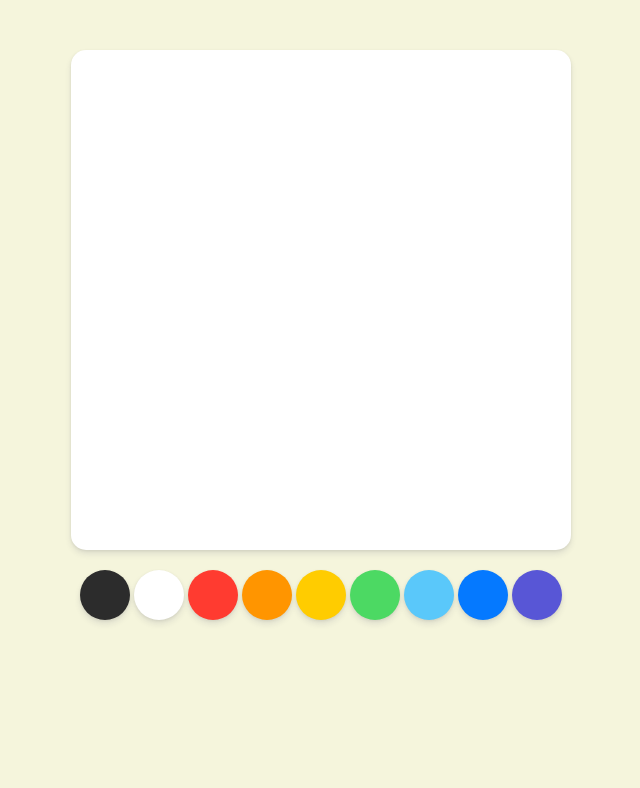
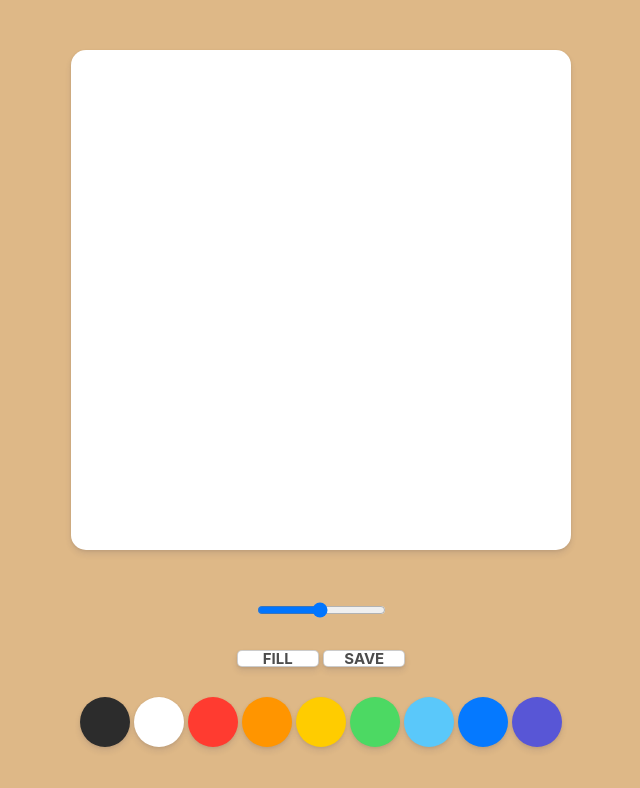
Before and after one commit to LeeSe0702/LeeSePaintZone, a plain HTML site: page index.html in a window 1280 px wide. Shown: the whole page, without its empty margins (319-959 px from the left). Drawn offline with Linux system fonts and the light colour scheme.

Commit message:
화면 다 그렸다 끝끝 이제 JS

```diff
--- a/index.html
+++ b/index.html
@@ -10,6 +10,13 @@
     <body>
         <canvas id="js-canvas" class="canvas"></canvas>
         <div class="controls">
+            <div class="controls_range">
+                <input type="range" id="jsRange" min="0.1" max="5.0" value="2.5" step="0.1" />
+            </div>
+            <div class="contorls_btns">
+                <button id="jsMode">Fill</button>
+                <button id="jsSave">Save</button>
+            </div>
             <div class="controls_colors" id="js-colors">
                 <div class="controls_color" style="background-color: #2c2c2c"></div>
                 <div class="controls_color" style="background-color: white"></div>
--- a/style.css
+++ b/style.css
@@ -2,7 +2,7 @@
 /* 브라우저 기본 설정(Margin 등..) 없애주는 reset.css !! */
 
 body {
-    background-color: beige;
+    background-color: burlywood;
     font-family: -apple-system, BlinkMacSystemFont, "Segoe UI", Roboto, Oxygen, Ubuntu, Cantarell, "Open Sans", "Helvetica Neue", sans-serif;
     display: flex;
     flex-direction: column;
@@ -24,11 +24,43 @@ body {
 }
 
 .controls {
-    margin-top: 20px;
+    margin-top: 50px;
+    display: flex;
+    flex-direction: column;
+    align-items: center;
 }
+
+.controls .contorls_btns {
+    margin-bottom: 30px;
+}
+
+.contorls_btns button {
+    all: unset;
+    /* //효과를 다 없애주는 건가봄... */
+    cursor: pointer;
+    /* 커서를 포인터로.. */
+    background-color: white;
+    padding: 5px, 0px;
+    width: 80px;
+    text-align: center;
+    border-radius: 5px;
+    box-shadow: 0 4px 6px rgb(50 50 93 / 11%), 0 1px 3px rgb(0 0 0 / 8%);
+    border: 1px solid rgba(0, 0, 0, 0.2);
+    color: rgba(0, 0, 0, 0.7);
+    text-transform: uppercase;
+    font-weight: 700;
+    font-size: 15px;
+    /* CSS 디자인 하는거에 참고하면 좋을 듯.. 깔끔하고 보기좋음 */
+}
+
+.contorls_btns button:active {
+    transform: scale(0.96);
+}
+
 .controls .controls_colors {
     display: flex;
 }
+
 .controls_colors .controls_color {
     width: 50px;
     height: 50px;
@@ -38,3 +70,15 @@ body {
     margin-left: 2px;
     margin-right: 2px;
 }
+
+.controls_colors .controls_color:active {
+    transform: scale(0.96);
+}
+
+.controls .controls_range {
+    margin-bottom: 30px;
+}
+
+.controls .controls_range input {
+    cursor: pointer;
+}
```
